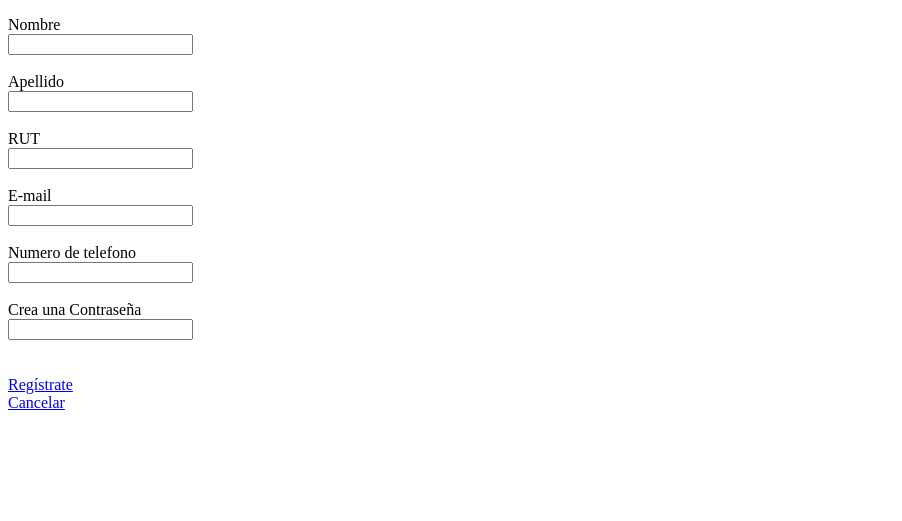
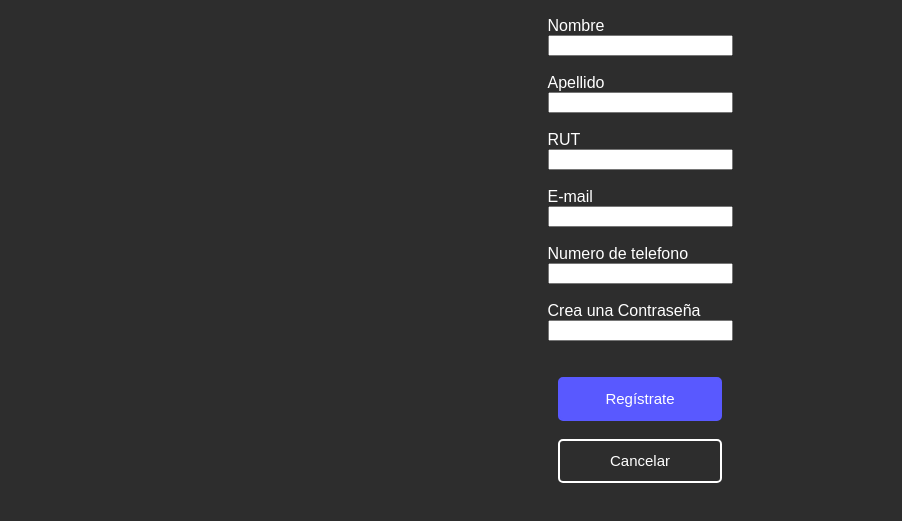
Before and after one commit to lucascarvacho/ALKE-WALLET, a plain HTML site: page signup.html in a window 1280 px wide. Shown: the part 111-632 px from the top of the page, without its empty margins (0-902 px from the left). Drawn offline with Linux system fonts and the light colour scheme; the site is published under a folder, as on GitHub Pages, so addresses that start at the root find nothing.

Commit message:
Update signup.html

```diff
--- a/signup.html
+++ b/signup.html
@@ -5,7 +5,7 @@
     <meta charset="UTF-8">
     <meta name="viewport" content="width=device-width, initial-scale=1.0">
     <title>Document</title>
-    <link rel="stylesheet" href="/css/signup.css">
+    <link rel="stylesheet" href="css/signup.css">
 </head>
 
 <body>
@@ -42,9 +42,9 @@
         <input type="password">
     </form>
     <br><br>
-    <a href="/menu.html" class="boton-principal">Regístrate</a>
+    <a href="menu.html" class="boton-principal">Regístrate</a>
     <br>
-    <a href="/index.html" class="boton-segundario">Cancelar</a>
+    <a href="index.html" class="boton-segundario">Cancelar</a>
 
 </body>
 
```
